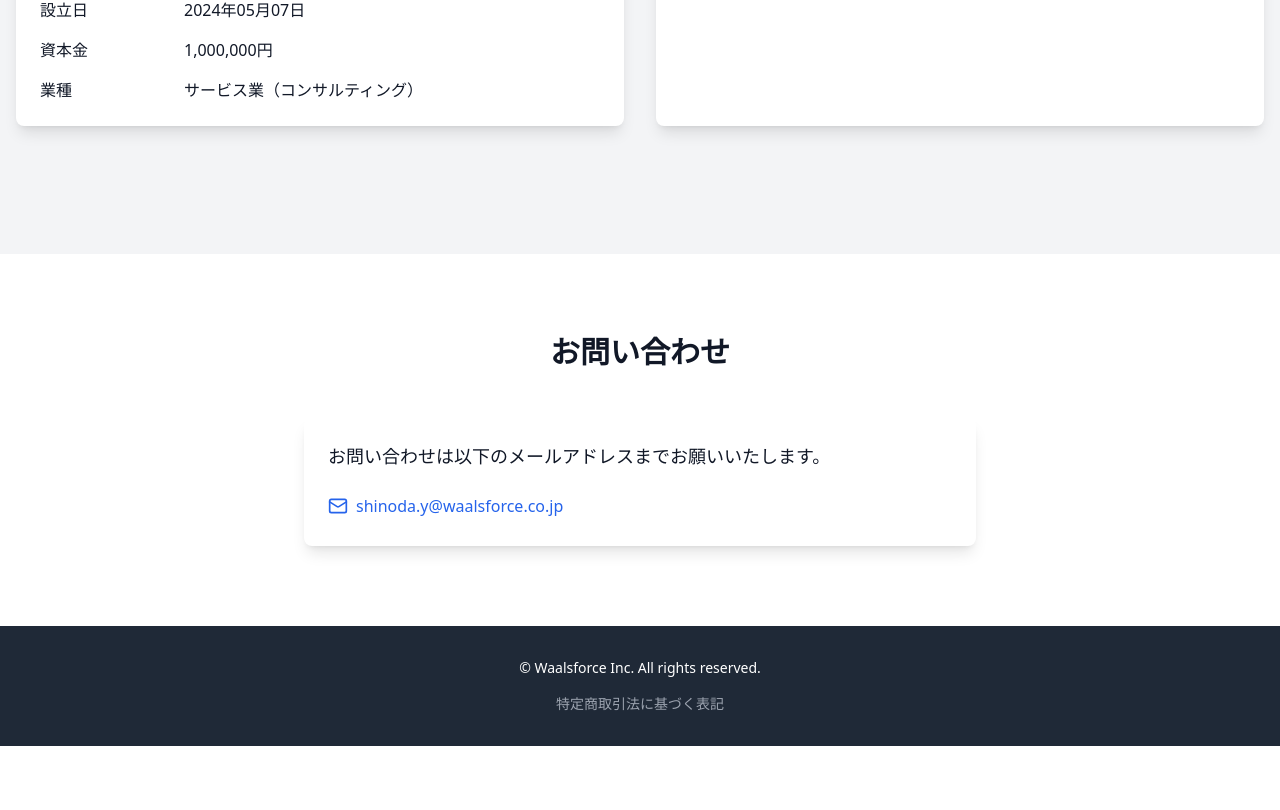
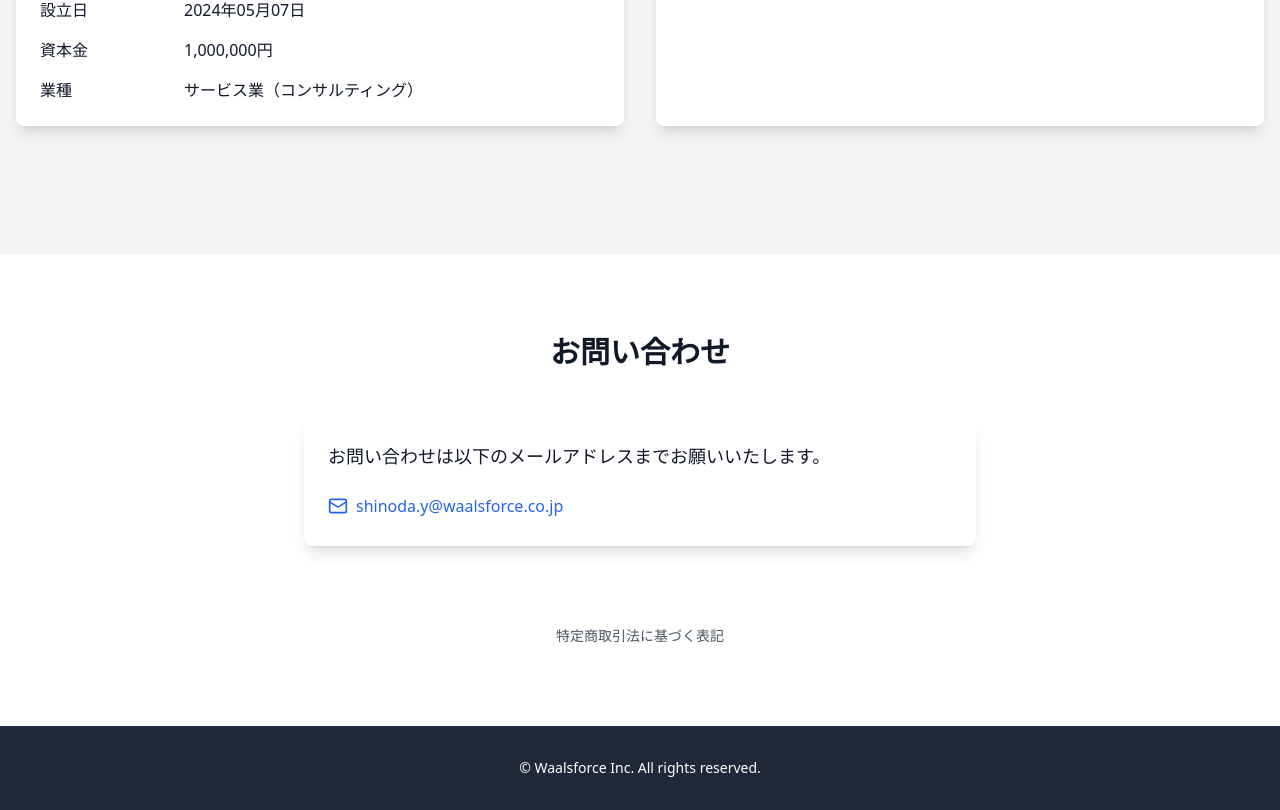
Before and after one commit to sinoda1114/my-website, a Next.js app: page / in a window 1280 px wide. Shown: the part 1346-2156 px from the top of the page. Before the commit the page ends 2092 px from the top, so only its background shows below. Built offline with nearby package versions, Linux system fonts and the light colour scheme.

Commit message:
特商法ページへのリンクをメインコンテンツエリアの最下部に移動

```diff
--- a/components/company-website.tsx
+++ b/components/company-website.tsx
@@ -133,6 +133,17 @@ export function CompanyWebsiteComponent(): ReactElement {
             </div>
           </div>
         </section>
+
+        <div className="container mx-auto px-4 pb-20">
+          <div className="flex justify-center">
+            <a
+              href="/legal/tokushoho"
+              className="text-gray-600 hover:text-gray-900 transition-colors text-sm"
+            >
+              特定商取引法に基づく表記
+            </a>
+          </div>
+        </div>
       </main>
 
       <footer className="bg-gray-800 text-white py-8">
@@ -141,18 +152,6 @@ export function CompanyWebsiteComponent(): ReactElement {
             <div className="text-sm">
               <p>&copy; Waalsforce Inc. All rights reserved.</p>
             </div>
-            <nav className="text-sm">
-              <ul className="flex space-x-4">
-                <li>
-                  <a
-                    href="/legal/tokushoho"
-                    className="text-gray-400 hover:text-white transition-colors"
-                  >
-                    特定商取引法に基づく表記
-                  </a>
-                </li>
-              </ul>
-            </nav>
           </div>
         </div>
       </footer>
```
